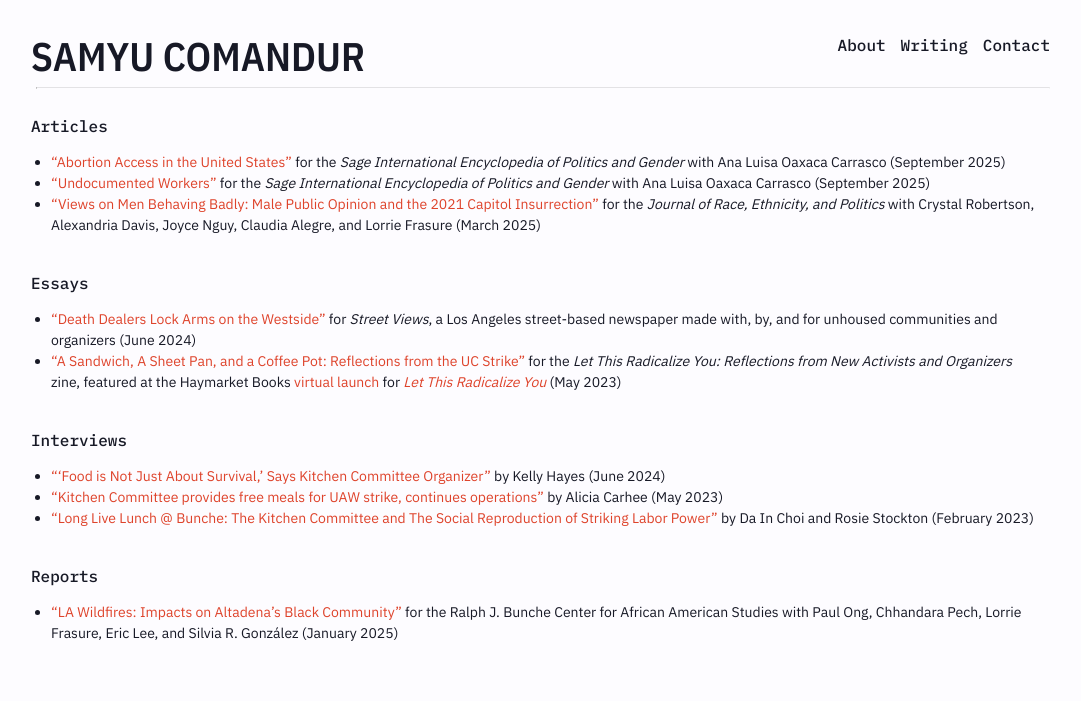
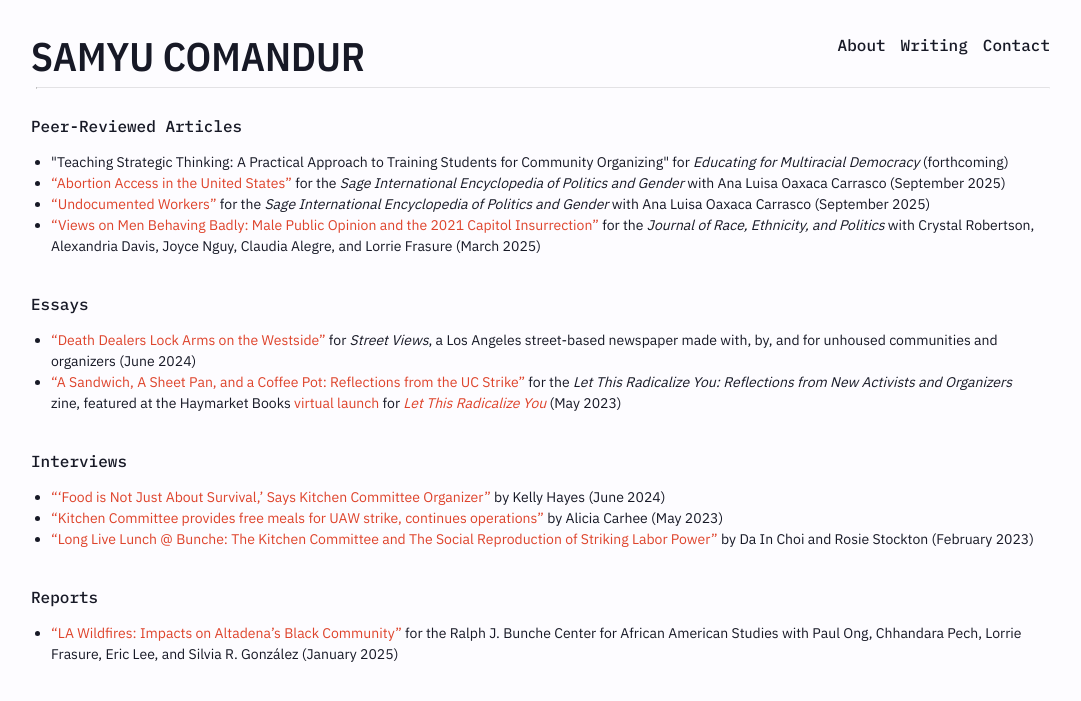
Before and after one commit to samyuc/samyuc.github.io, a Jekyll site: the page built from writing.html, in a window 1280 px wide. Shown: the top 701 px of the page, without its empty margins (97-1178 px from the left). Built offline with Jekyll 4.4.1, drawn with Linux system fonts in a browser that asks for light colours.

Commit message:
added efmd

```diff
--- a/writing.html
+++ b/writing.html
@@ -1,8 +1,10 @@
 ---
 layout: default
 ---
-<section>Articles</section>
+<section>Peer-Reviewed Articles</section>
 <ul><dl>
+<dt><li> "Teaching Strategic Thinking: A Practical Approach to Training Students for
+Community Organizing" for <i>Educating for Multiracial Democracy</i> (forthcoming)</li>
 <dt><li> <a href=https://us.sagepub.com/en-us/nam/the-sage-international-encyclopedia-of-politics-and-gender/book286827>“Abortion Access in the United States”</a> for the <i>Sage International Encyclopedia of Politics and Gender</i> with Ana Luisa Oaxaca Carrasco (September 2025)</li>
 <dt><li> <a href=https://us.sagepub.com/en-us/nam/the-sage-international-encyclopedia-of-politics-and-gender/book286827>“Undocumented Workers”</a> for the <i>Sage International Encyclopedia of Politics and Gender</i> with Ana Luisa Oaxaca Carrasco (September 2025)</li>
 <dt><li> <a href="https://www.cambridge.org/core/journals/journal-of-race-ethnicity-and-politics/article/abs/views-on-men-behaving-badly-male-public-opinion-and-the-2021-capitol-insurrection/1BCD3FECB9540D7ACF8E542AA7DFB451">“Views on Men Behaving Badly: Male Public Opinion and the 2021 Capitol Insurrection”</a> for the <i>Journal of Race, Ethnicity, and Politics</i> with Crystal Robertson, Alexandria Davis, Joyce Nguy, Claudia Alegre, and Lorrie Frasure (March 2025)</li></dd></dt></dl></ul>
```
